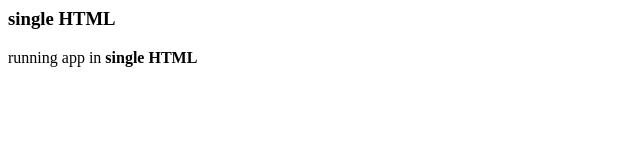
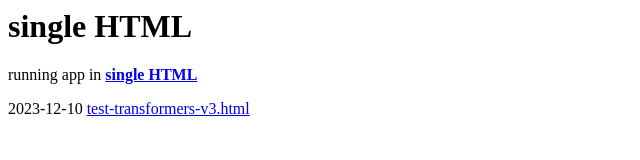
Before and after one commit to jojosati/singleHTML, a plain HTML site: page index.html in a window 1280 px wide. Shown: the whole page, without its empty margins (0-640 px from the left). Drawn offline with Linux system fonts and the light colour scheme.

Commit message:
Update index.html - link to repo in github

```diff
--- a/index.html
+++ b/index.html
@@ -1,5 +1,9 @@
-<h3>single HTML</h3>
+<h1>single HTML</h1>
 
-<div>
-running app in <b>single HTML</b>
-</div>
+<p>
+running app in <a href="https://github.com/jojosati/singleHTML"><b>single HTML</b></a>
+</p>
+
+<p>
+2023-12-10 <a href="./test-transformers-v3.html">test-transformers-v3.html</a>
+</p>
```
